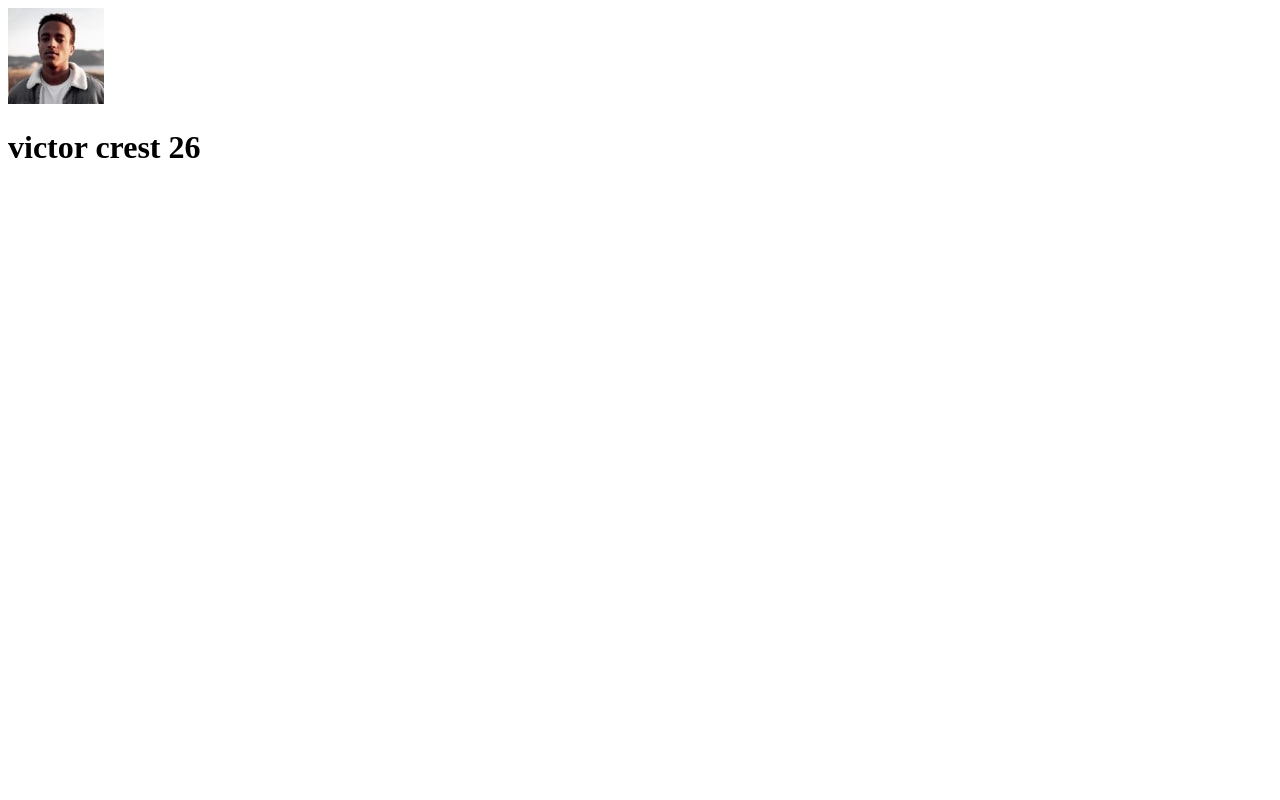
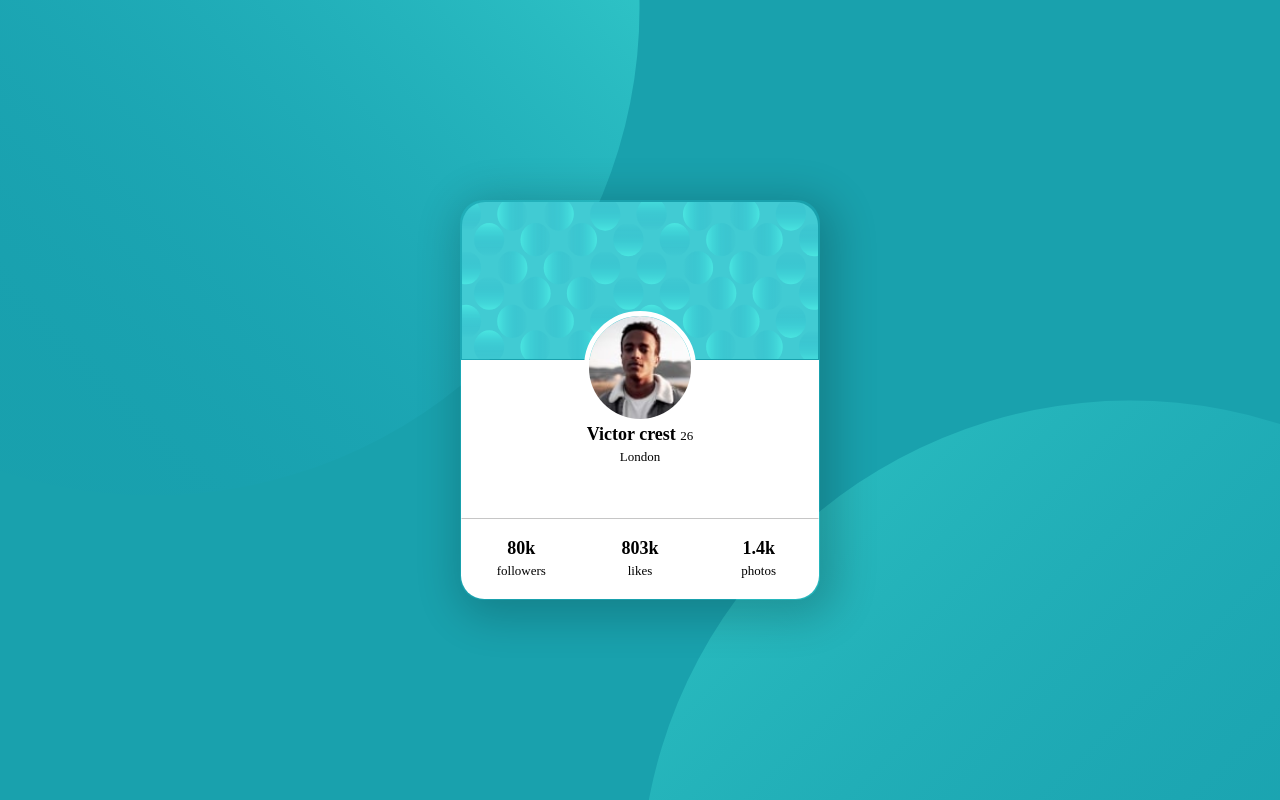
Before and after one commit to biggbhen/profile-component-card, a plain HTML site: page index.html in a window 1280 px wide. Drawn offline with Linux system fonts and the light colour scheme.

Commit message:
finished profile card

```diff
--- a/index.html
+++ b/index.html
@@ -4,10 +4,38 @@
     <meta charset="UTF-8" />
     <meta http-equiv="X-UA-Compatible" content="IE=edge" />
     <meta name="viewport" content="width=device-width, initial-scale=1.0" />
-    <title>Document</title>
+    <title>profile component card</title>
+    <link rel="stylesheet" href="./styles.css" />
   </head>
   <body>
-    <img src="./images/image-victor.jpg" alt="victor" />
-    <h1>victor crest <span>26</span></h1>
+    <section id="container">
+      <section class="sect-1">
+        <img src="./images/bg-pattern-card.svg" alt="pattern" class="pattern" />
+      </section>
+      <section class="sect-2">
+        <div class="v-img">
+          <img src="./images/image-victor.jpg" alt="victor image" />
+        </div>
+        <div class="v-name">
+          <h1>Victor crest <span>26</span></h1>
+          <span>London</span>
+        </div>
+      </section>
+
+      <section class="sect-3">
+        <div>
+          <h2>80k</h2>
+          <span>followers</span>
+        </div>
+        <div>
+          <h2>803k</h2>
+          <span>likes</span>
+        </div>
+        <div>
+          <h2>1.4k</h2>
+          <span>photos</span>
+        </div>
+      </section>
+    </section>
   </body>
 </html>
--- a/styles.css
+++ b/styles.css
@@ -0,0 +1,101 @@
+* {
+  box-sizing: border-box;
+  margin: 0;
+  padding: 0;
+  font-size: 18px;
+}
+body {
+  width: 100vw;
+  height: 100vh;
+  display: flex;
+  align-items: center;
+  justify-content: center;
+  position: relative;
+  background-color: rgb(25, 161, 173);
+}
+
+body::before {
+  content: "";
+  width: 50%;
+  height: 62%;
+  position: absolute;
+  top: 0;
+  left: 0;
+  background-image: url(./images/bg-pattern-top.svg);
+  background-repeat: no-repeat;
+  background-position: right 0em bottom 0em;
+  /* z-index: -1; */
+  /* border: 2px solid green; */
+}
+body::after {
+  content: "";
+  width: 50%;
+  height: 50%;
+  position: absolute;
+  /* border: 2px solid red; */
+  right: 0;
+  bottom: 0;
+  /* z-index: -1; */
+  background-image: url(./images/bg-pattern-bottom.svg);
+}
+#container {
+  max-width: 20rem;
+  width: 80%;
+  /* border: 3px solid blue; */
+  height: 400px;
+  border-radius: 1.3rem;
+  z-index: 4;
+  box-shadow: 7px 8px 43px 9px rgba(0,0 , 0, 0.2);
+}
+section {
+  border: 1px solid transparent;
+  height: 40%;
+}
+.sect-3 {
+  height: 20%;
+  background-color: white;
+}
+.pattern {
+  width: 100%;
+  height: 100%;
+  border-radius: 1.3rem 1.3rem 0 0;
+}
+
+/* section 2 */
+.sect-2 {
+  border-bottom: 1px solid rgba(128, 128, 128, 0.452);
+  background-color: white;
+}
+.v-img {
+  height: 6.25rem;
+  width: 6.25rem;
+  margin: 0 auto;
+  margin-top: -50px;
+}
+.v-name {
+  text-align: center;
+}
+.sect-2 img {
+  height: 100%;
+  width: 100%;
+  border-radius: 50%;
+  border: 5px solid white;
+}
+
+/* section-3 */
+.sect-3 {
+  display: flex;
+  align-items: center;
+  border-radius: 0 0 1.3rem 1.3rem;
+}
+h2 {
+  margin: 0;
+}
+.sect-3 > div {
+  width: 33.333%;
+  text-align: center;
+}
+span {
+  font-size: 13px;
+  font-weight: lighter;
+}
```
